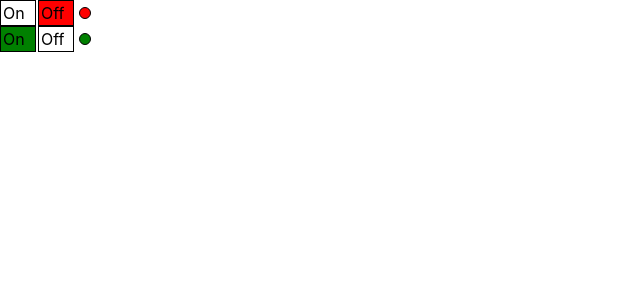
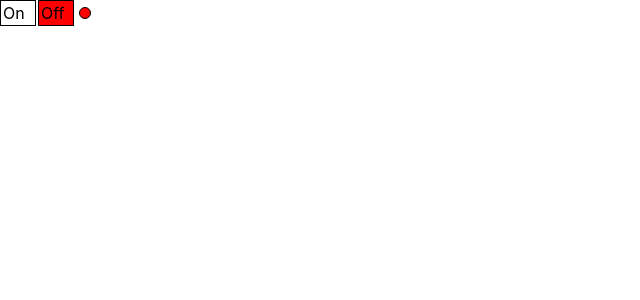
Before and after one commit to Ristretto1/inc_microtasks, a React (Create React App) app: page / in a window 1280 px wide. Shown: the top 300 px of the page, without its empty margins (0-640 px from the left). Built offline with nearby package versions, Linux system fonts and the light colour scheme.

Commit message:
add action for radio

```diff
--- a/src/App.tsx
+++ b/src/App.tsx
@@ -6,8 +6,7 @@
 function App() {
     return (
         <div>
-            <OnOff on={false}/>
-            <OnOff on={true}/>
+            <OnOff/>
         </div>
     )
 }
--- a/src/components/OnOff.tsx
+++ b/src/components/OnOff.tsx
@@ -1,10 +1,12 @@
-import React from 'react';
+import React, {useState} from 'react';
 
 type OnOffPropsType = {
-    on:boolean
+    // on: boolean
 }
 
 const OnOff: React.FC<OnOffPropsType> = (props) => {
+
+    const [on, setOn] = useState(false)
 
     const onStyle = {
         width: '30px',
@@ -12,7 +14,7 @@
         border: '1px solid #000',
         display: 'inline-block',
         padding: '2px',
-        backgroundColor: props.on ? 'green' : 'white'
+        backgroundColor: on ? 'green' : 'white'
     }
     const offStyle = {
         width: '30px',
@@ -21,7 +23,7 @@
         display: 'inline-block',
         marginLeft: '2px',
         padding: '2px',
-        backgroundColor: props.on ? 'white' : 'red'
+        backgroundColor: on ? 'white' : 'red'
     }
     const indicatorStyle = {
         width: '10px',
@@ -30,13 +32,13 @@
         border: '1px solid #000',
         display: 'inline-block',
         marginLeft: '5px',
-        backgroundColor: props.on ? 'green' : 'red'
+        backgroundColor: on ? 'green' : 'red'
     }
 
     return (
         <div>
-            <div style={onStyle}>On</div>
-            <div style={offStyle}>Off</div>
+            <div style={onStyle} onClick={() => {setOn(true)}}>On</div>
+            <div style={offStyle} onClick={() => {setOn(false)}}>Off</div>
             <div style={indicatorStyle}></div>
         </div>
     );
```
